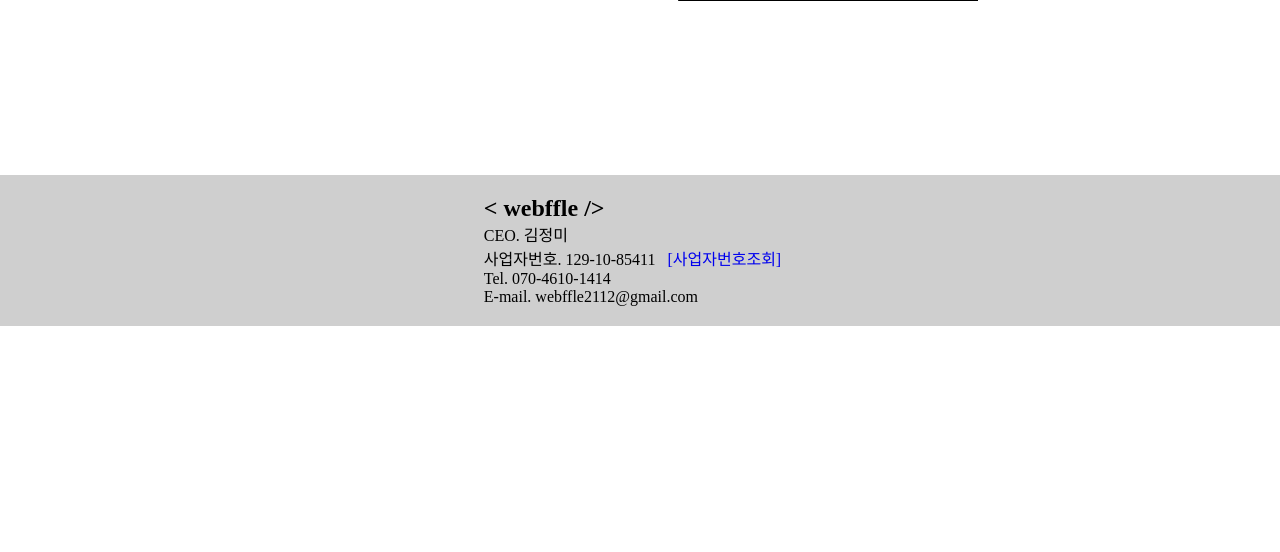
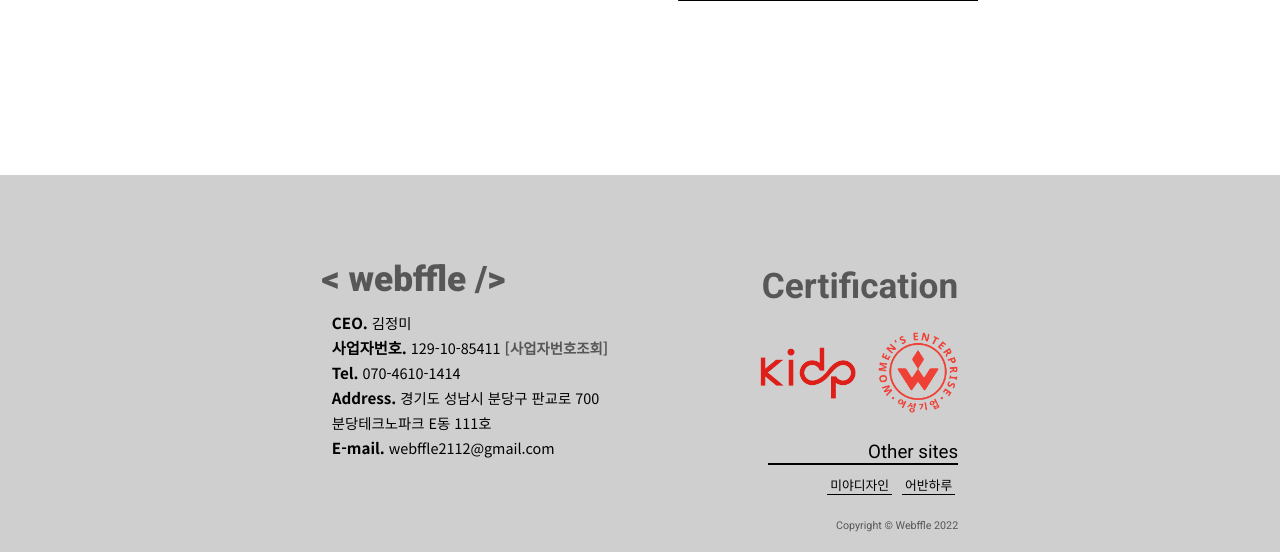
Before and after one commit to JohnnyKnon/WebAgency, a PHP site: page / in a window 1280 px wide. Shown: the part 3825-4377 px from the top of the page. Before the commit the page ends 4151 px from the top, so only its background shows below. Run offline with PHP 8.4, Linux system fonts and the light colour scheme; some libraries are stand-ins or nearby versions.

Commit message:
footer Complete

```diff
--- a/index.html
+++ b/index.html
@@ -363,20 +363,46 @@
         <!-- First Box Contents -->
         <p>
           <span>CEO.</span> 김정미 <br />
-          <span>사업자번호.</span> 129-10-85411 &nbsp;<a
+          <span>사업자번호.</span> 129-10-85411
+          <a
             href="http://www.ftc.go.kr/bizCommPop.do?wrkr_no=1291085411"
             rel="noopener noreferrer"
             target="_blank"
-            >&nbsp;[사업자번호조회]</a
+            >[사업자번호조회]</a
           ><br />
           <span>Tel.</span> 070-4610-1414 <br />
+          <span>Address.</span> 경기도 성남시 분당구 판교로 700
+          <br />분당테크노파크 E동 111호<br />
           <span>E-mail.</span> webffle2112@gmail.com
         </p>
-        <!-- 070-4610-1414 -->
-        <!-- webffle2112@gmail.com -->
       </section>
       <!-- second box -->
-      <section></section>
+      <section>
+        <h2>Certification</h2>
+        <!-- Certification Logos -->
+        <section>
+          <!-- KIDP -->
+          <img
+            src="./images/certification/kidp.png"
+            alt="kidp 인증업체"
+            id="kidp"
+          />
+          <!-- 여성기업 -->
+          <img
+            src="./images/certification/woman_logo.png"
+            alt="여성기업로고"
+            id="women"
+          />
+        </section>
+        <!-- Other site -->
+        <h3>Other sites</h3>
+        <p>
+          <a href="#">미야디자인</a>
+          <a href="#">어반하루</a>
+        </p>
+        <!-- Copyright -->
+        <h6>Copyright &copy; Webffle 2022</h6>
+      </section>
     </footer>
 
     <!-- JS Link -->
--- a/scss/main/main.css
+++ b/scss/main/main.css
@@ -1041,7 +1041,112 @@
           align-items: center;
   -ms-flex-wrap: wrap;
       flex-wrap: wrap;
-  gap: 15px;
+  gap: 140px;
   padding: 20px 0;
 }
+
+footer section:nth-of-type(1) h1 {
+  font-family: "Roboto", sans-serif;
+  font-weight: 900;
+  font-size: 2.2rem;
+  color: #575757;
+}
+
+footer section:nth-of-type(1) p {
+  font-family: "Noto Sans KR", sans-serif;
+  font-weight: 400;
+  font-size: 0.9rem;
+  padding: 10px 10px;
+  line-height: 25px;
+}
+
+footer section:nth-of-type(1) p span {
+  font-weight: 700;
+  font-size: 0.95rem;
+}
+
+footer section:nth-of-type(1) p a {
+  font-weight: 700;
+  color: #575757;
+}
+
+footer section:nth-of-type(2) {
+  display: -webkit-box;
+  display: -ms-flexbox;
+  display: flex;
+  -webkit-box-orient: vertical;
+  -webkit-box-direction: normal;
+      -ms-flex-direction: column;
+          flex-direction: column;
+  -webkit-box-align: end;
+      -ms-flex-align: end;
+          align-items: flex-end;
+  gap: 25px;
+  margin-top: 70px;
+}
+
+@media screen and (max-width: 767px) {
+  footer section:nth-of-type(2) {
+    margin-top: -100px;
+    margin-left: -5px;
+    -webkit-box-align: center;
+        -ms-flex-align: center;
+            align-items: center;
+  }
+}
+
+footer section:nth-of-type(2) h2 {
+  font-family: "Roboto", sans-serif;
+  font-weight: 700;
+  font-size: 2.2rem;
+  color: #575757;
+}
+
+footer section:nth-of-type(2) section {
+  display: -webkit-box;
+  display: -ms-flexbox;
+  display: flex;
+  -webkit-box-pack: center;
+      -ms-flex-pack: center;
+          justify-content: center;
+  -webkit-box-align: center;
+      -ms-flex-align: center;
+          align-items: center;
+  gap: 20px;
+}
+
+footer section:nth-of-type(2) section #kidp {
+  width: 100px;
+}
+
+footer section:nth-of-type(2) section #women {
+  width: 80px;
+}
+
+footer section:nth-of-type(2) h3 {
+  font-family: "Roboto", sans-serif;
+  font-weight: 400;
+  padding: 3px 0 0 100px;
+  border-bottom: 2px solid #000;
+}
+
+footer section:nth-of-type(2) p {
+  margin-top: -15px;
+}
+
+footer section:nth-of-type(2) p a {
+  font-family: "Noto Sans KR", sans-serif;
+  font-weight: 500;
+  font-size: 0.8rem;
+  color: #000;
+  border-bottom: 1px solid #000;
+  padding: 0 3px;
+  margin: 0 3px;
+}
+
+footer section:nth-of-type(2) h6 {
+  font-family: "Roboto", sans-serif;
+  font-weight: 400;
+  color: #575757;
+}
 /*# sourceMappingURL=main.css.map */
--- a/scss/main/main.scss
+++ b/scss/main/main.scss
@@ -964,7 +964,117 @@
   justify-content: center;
   align-items: center;
   flex-wrap: wrap;
-  gap: 15px;
+  gap: 140px;
   // padding
   padding: 20px 0;
+  // First Box
+  section:nth-of-type(1) {
+    // title
+    h1 {
+      // font
+      font-family: $eng-font-family;
+      font-weight: $black-weight;
+      font-size: 2.2rem;
+      color: $dark-grey-color;
+    }
+    // First box Contents
+    p {
+      // font
+      font-family: $kr-font-family;
+      font-weight: $regular-weight;
+      font-size: 0.9rem;
+      // padding
+      padding: 10px 10px;
+      // text
+      line-height: 25px;
+      // span
+      span {
+        // font
+        font-weight: $bold-weight;
+        font-size: 0.95rem;
+      }
+      // a
+      a {
+        // font
+        font-weight: $bold-weight;
+        color: $dark-grey-color;
+      }
+    }
+  }
+  // Second Box
+  section:nth-of-type(2) {
+    @include flexboxStyle();
+    align-items: flex-end;
+    gap: 25px;
+    // margin
+    margin-top: 70px;
+    @include ResponsiveMobile() {
+      // margin
+      margin-top: -100px;
+      margin-left: -5px;
+      // flex
+      align-items: center;
+    }
+    // title
+    h2 {
+      // font
+      font-family: $eng-font-family;
+      font-weight: $bold-weight;
+      font-size: 2.2rem;
+      color: $dark-grey-color;
+    }
+    // Certification
+    section {
+      // flex
+      display: flex;
+      justify-content: center;
+      align-items: center;
+      gap: 20px;
+      // kidp
+      #kidp {
+        // size
+        width: 100px;
+      }
+      // women
+      #women {
+        // size
+        width: 80px;
+      }
+    }
+    // h3
+    h3 {
+      // font
+      font-family: $eng-font-family;
+      font-weight: $regular-weight;
+      // padding
+      padding: 3px 0 0 100px;
+      // border
+      border-bottom: 2px solid $black-color;
+    }
+    // Other site
+    p {
+      // margin
+      margin-top: -15px;
+      a {
+        // font
+        font-family: $kr-font-family;
+        font-weight: $medium-weight;
+        font-size: 0.8rem;
+        color: $black-color;
+        // border
+        border-bottom: 1px solid $black-color;
+        // padding
+        padding: 0 3px;
+        // margin
+        margin: 0 3px;
+      }
+    }
+    // copyright
+    h6 {
+      // font
+      font-family: $eng-font-family;
+      font-weight: $regular-weight;
+      color: $dark-grey-color;
+    }
+  }
 }
```
Also changed, not shown: images/certification/kidp.png (added), images/certification/woman_logo.png (added), 3 other files.
